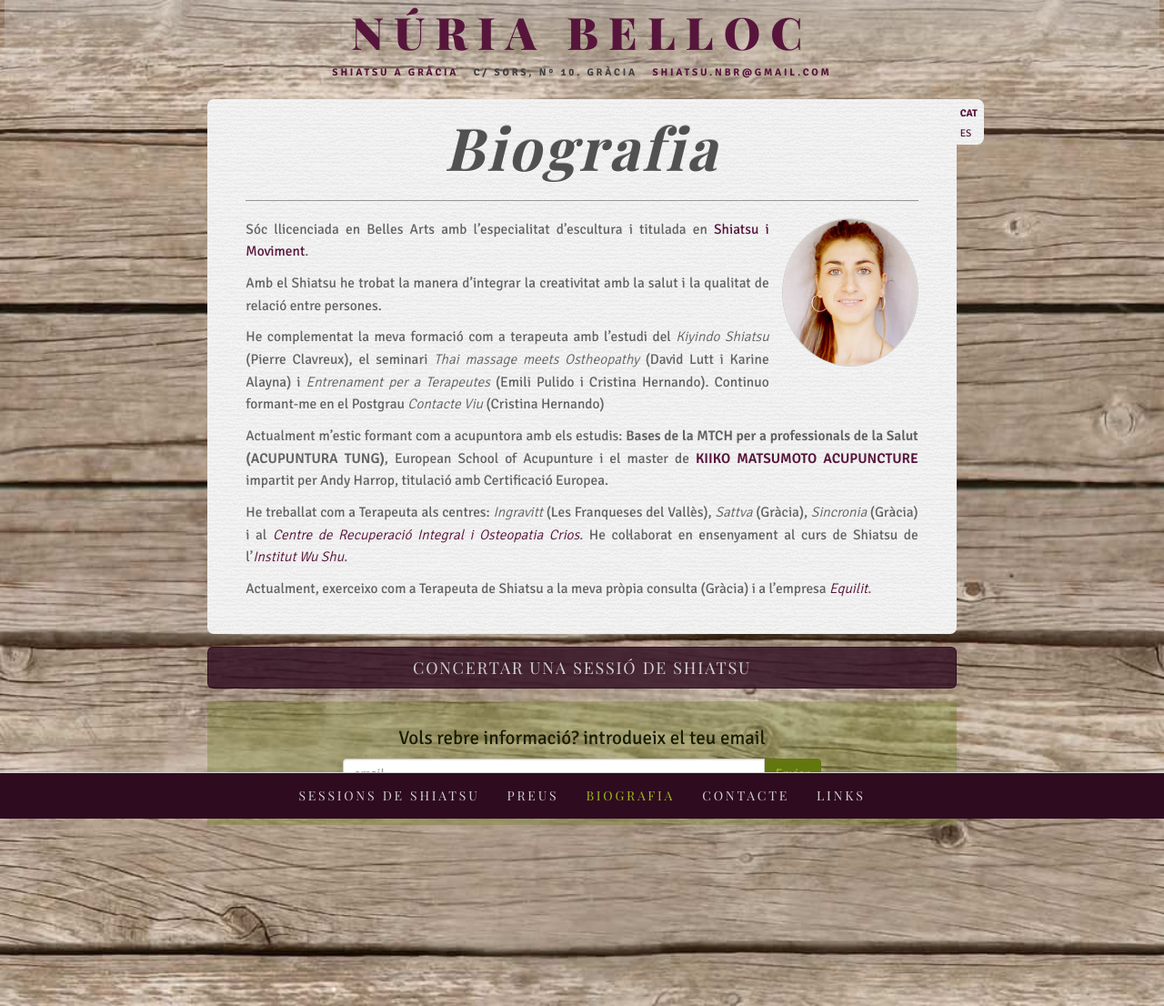
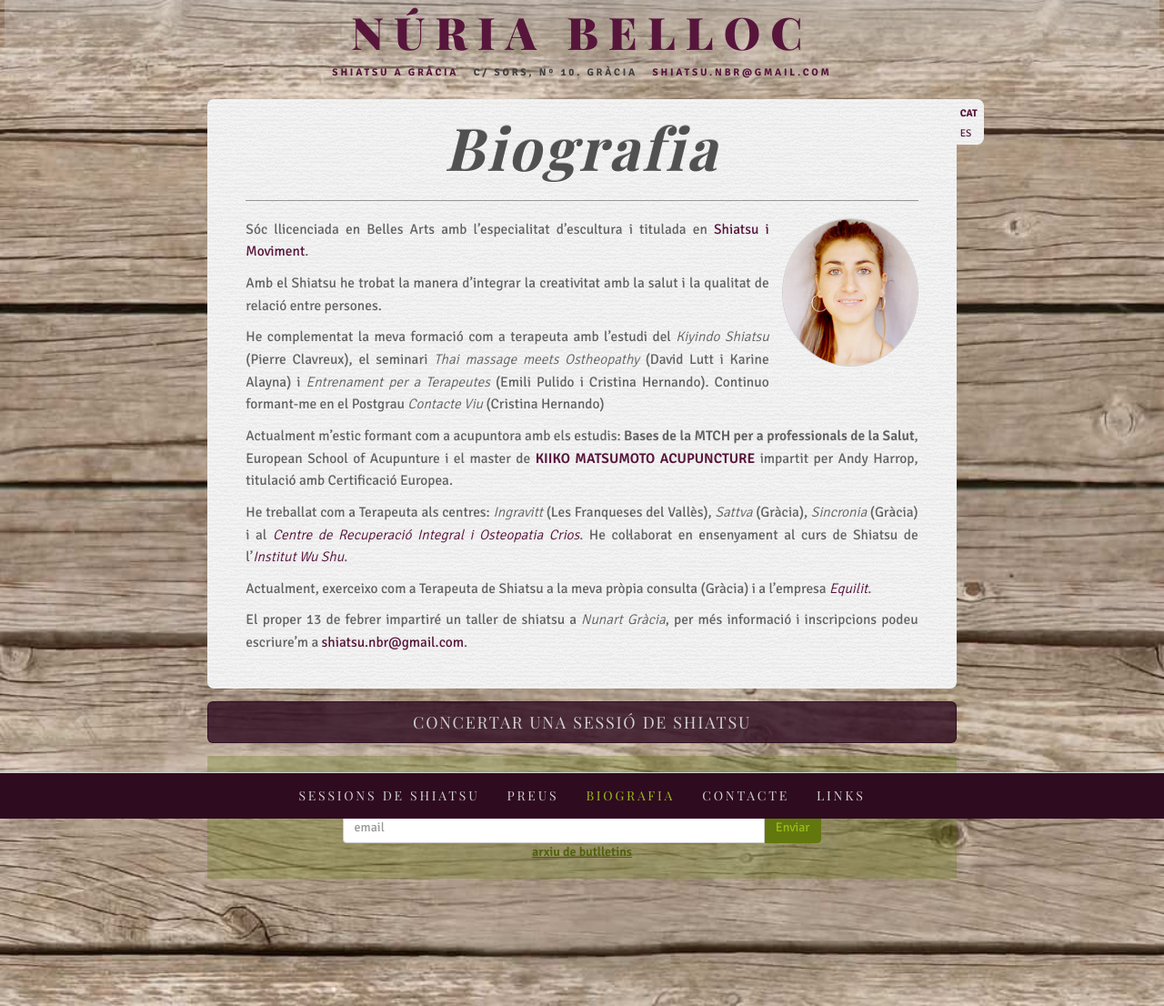
Before and after one commit to agustibr/shiatsu.nuriabelloc.com, a Jekyll site: the page built from cat/3-bio.md, in a window 1280 px wide. Shown: the whole page at 91% size. Built offline with Jekyll 4.4.1, drawn with Linux system fonts in a browser that asks for light colours; some web fonts are replaced.

Commit message:
Update 3-bio.md

```diff
--- a/cat/3-bio.md
+++ b/cat/3-bio.md
@@ -14,12 +14,14 @@ Amb el Shiatsu he trobat la manera d'integrar la creativitat amb la salut i la q
 
 He complementat la meva formació com a terapeuta amb l'estudi del _Kiyindo Shiatsu_ (Pierre Clavreux), el seminari _Thai massage meets Ostheopathy_ (David Lutt i Karine Alayna) i _Entrenament per a Terapeutes_ (Emili Pulido i Cristina Hernando). Continuo formant-me en el Postgrau _Contacte Viu_ (Cristina Hernando)
 
-Actualment m'estic formant com a acupuntora amb els estudis: **Bases de la MTCH per a professionals de la Salut (ACUPUNTURA TUNG)**, European School of Acupunture i el master de **[KIIKO MATSUMOTO ACUPUNCTURE](http://www.kiikomatsumoto.com/)** impartit per Andy Harrop, titulació amb Certificació Europea.
+Actualment m'estic formant com a acupuntora amb els estudis: **Bases de la MTCH per a professionals de la Salut**, European School of Acupunture i el master de **[KIIKO MATSUMOTO ACUPUNCTURE](http://www.kiikomatsumoto.com/)** impartit per Andy Harrop, titulació amb Certificació Europea.
 
 He treballat com a Terapeuta als centres: _Ingravitt_ (Les Franqueses del Vallès), _Sattva_ (Gràcia), _Sincronia_ (Gràcia) i al _[Centre de Recuperació Integral i Osteopatia Crios][crios]_. He col·laborat en ensenyament al curs de Shiatsu de l’_[Institut Wu Shu][wushu]_.
 
 Actualment, exerceixo com a Terapeuta de Shiatsu a la meva pròpia consulta (Gràcia) i a l'empresa _[Equilit][equilit]_.
 
+El proper 13 de febrer impartiré un taller de shiatsu a _Nunart Gràcia_, per més informació i inscripcions podeu escriure'm a [shiatsu.nbr@gmail.com](shiatsu.nbr@gmail.com).
+
 [crios]: http://www.criosgracia.com
 [wushu]: http://www.institutodewushu.com
 [equilit]: http://equilit.com/
```
